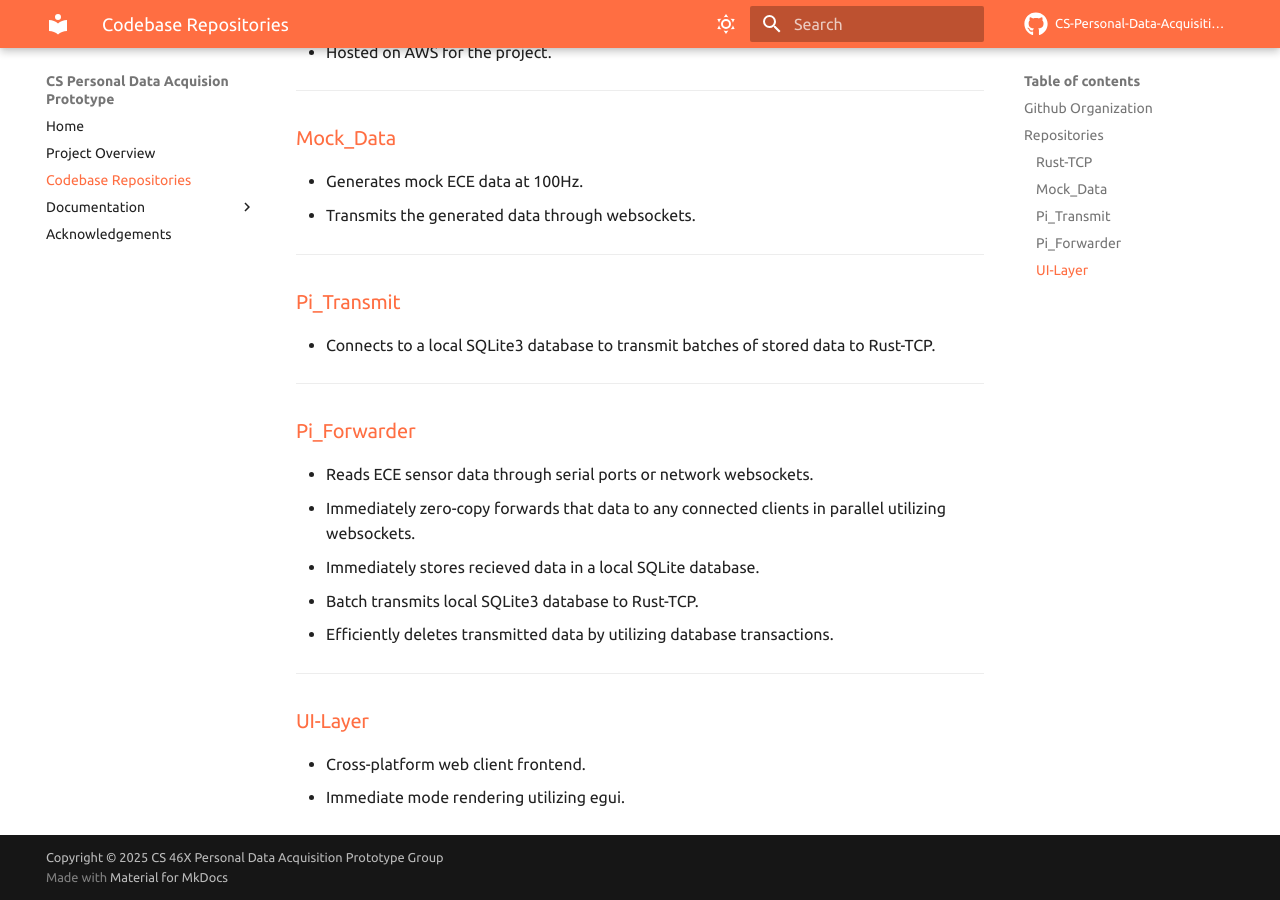
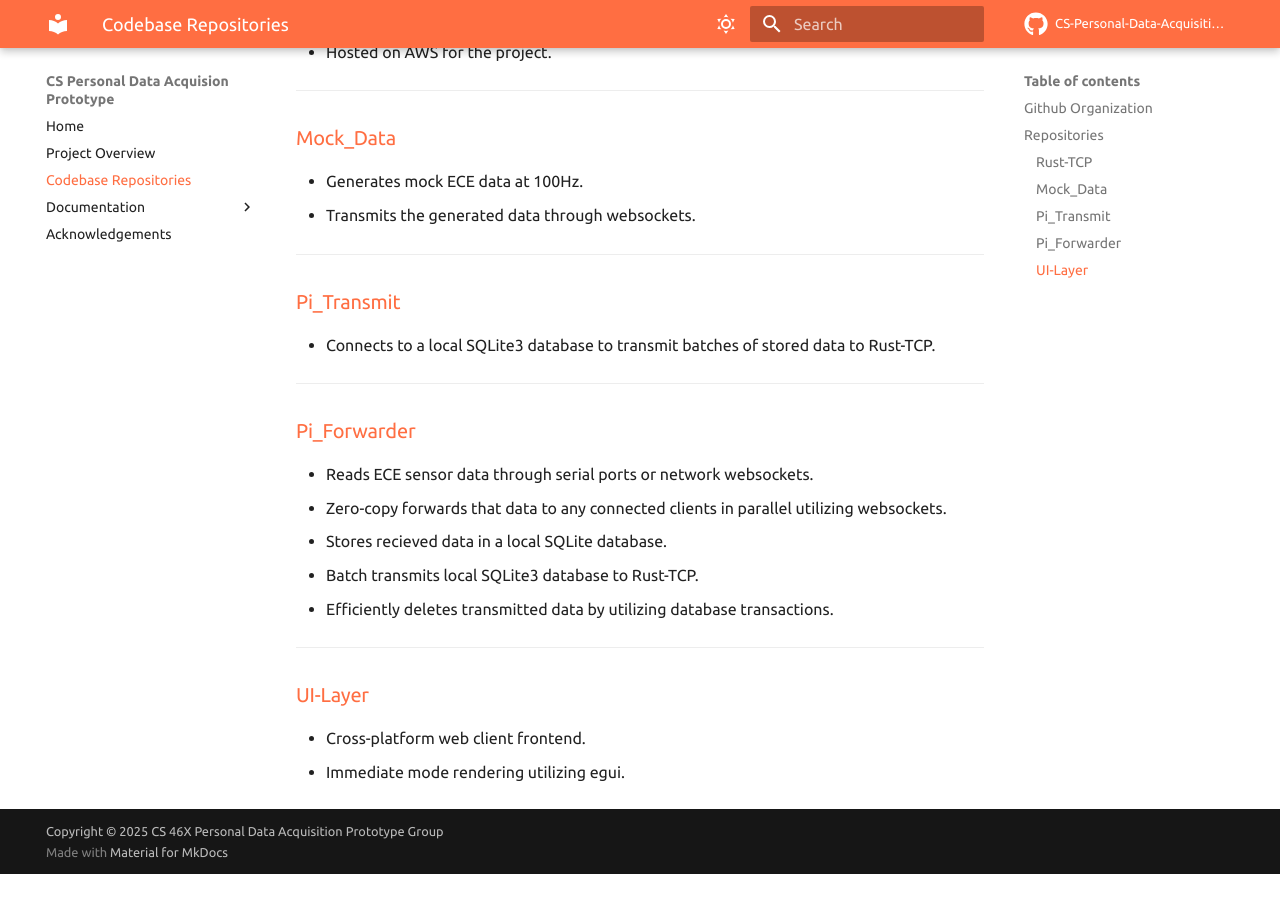
Before and after one commit to CS-Personal-Data-Acquisition-Prototype/CS-Personal-Data-Acquisition-Prototype.github.io, an MkDocs documentation site: the page built from docs/repositories.md, in a window 1280 px wide and 900 px high, scrolled down 579 px. Built offline with MkDocs 1.6.1 and Material for MkDocs 9.7.7, drawn with Linux system fonts in a browser that asks for light colours; after the commit the page ends 1453 px from its top, so only the background shows below that.

Commit message:
Reworded repo for horizontal spacing

```diff
--- a/docs/repositories.md
+++ b/docs/repositories.md
@@ -36,8 +36,8 @@ The following are our most important repositories:
 ### <a href="https://github.com/CS-Personal-Data-Acquisition-Prototype/Pi_Forwarder" target="_blank">Pi_Forwarder</a>
 
 - Reads ECE sensor data through serial ports or network websockets.
-- Immediately zero-copy forwards that data to any connected clients in parallel utilizing websockets.
-- Immediately stores recieved data in a local SQLite database.
+- Zero-copy forwards that data to any connected clients in parallel utilizing websockets.
+- Stores recieved data in a local SQLite database.
 - Batch transmits local SQLite3 database to Rust-TCP.
 - Efficiently deletes transmitted data by utilizing database transactions.
 
```
